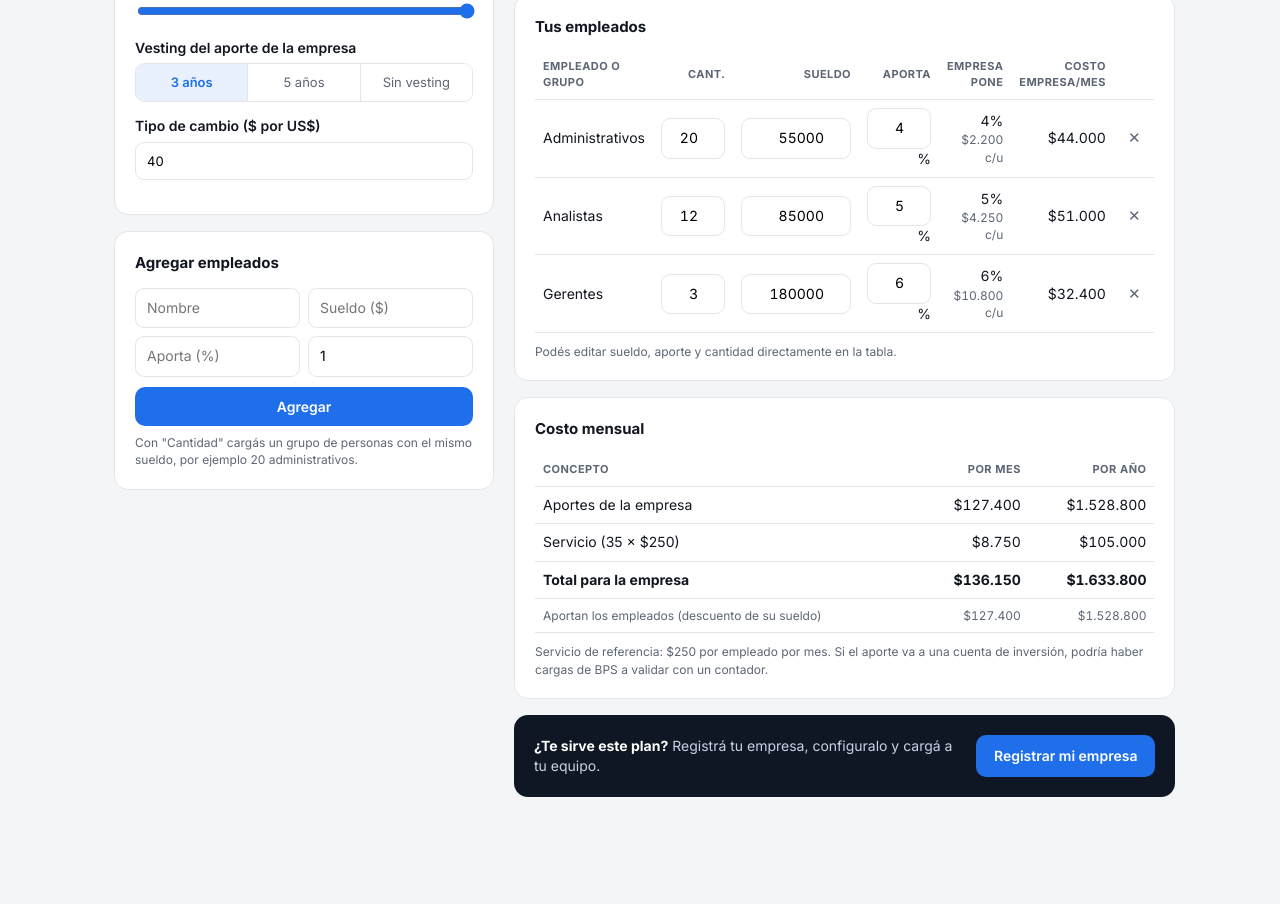
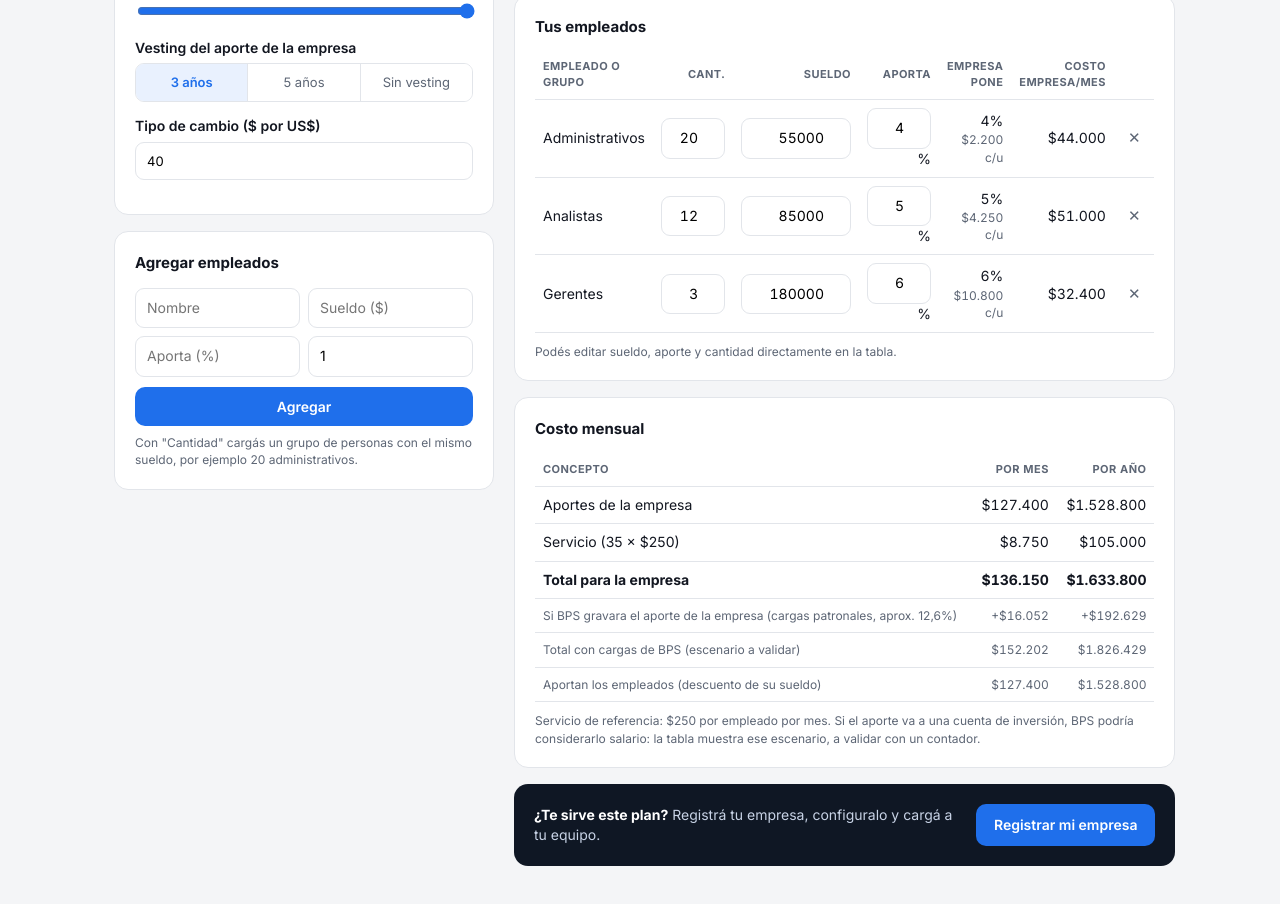
Before and after one commit to fgarayalde04/ahorro-compartido, a website: page public/simulador.html in a window 1280 px wide. Shown: the part 383-1287 px from the top of the page. Before the commit the page ends 1220 px from the top, so only its background shows below. Drawn offline with Linux system fonts and the light colour scheme.

Commit message:
Escenario con cargas de BPS en el simulador y en el costo estimado del plan
Co-Authored-By: Claude Opus 5.5 <noreply@anthropic.com>
Claude-Session: https://claude.ai/code/session_01Hm1vUXZ4qp5EgPd6ixBkNx

```diff
--- a/public/simulador.html
+++ b/public/simulador.html
@@ -82,7 +82,7 @@ td input{padding:6px 8px}
         <div class="card"><h2>Tus empleados</h2><div style="overflow-x:auto"><table id="eTab"></table></div>
           <p class="note" style="margin:10px 0 0">Podés editar sueldo, aporte y cantidad directamente en la tabla.</p></div>
         <div class="card"><h2>Costo mensual</h2><table id="eCost"></table>
-          <p class="note" style="margin:10px 0 0">Servicio de referencia: $250 por empleado por mes. Si el aporte va a una cuenta de inversión, podría haber cargas de BPS a validar con un contador.</p></div>
+          <p class="note" style="margin:10px 0 0">Servicio de referencia: $250 por empleado por mes. Si el aporte va a una cuenta de inversión, BPS podría considerarlo salario: la tabla muestra ese escenario, a validar con un contador.</p></div>
         <div class="cta"><p><b>¿Te sirve este plan?</b> Registrá tu empresa, configuralo y cargá a tu equipo.</p><a class="btn" href="/app?registro">Registrar mi empresa</a></div>
       </div>
     </div>
@@ -133,6 +133,7 @@ window.addEventListener('hashchange', route);
 // ---------- empresa ----------
 let team = [{n:'Administrativos', s:55000, p:4, q:20}, {n:'Analistas', s:85000, p:5, q:12}, {n:'Gerentes', s:180000, p:6, q:3}];
 const eVest = seg('eV', calcE);
+const BPS = 0.126; // aporte jubilatorio patronal 7,5% + FONASA 5% + FRL y FGCL; escenario a validar con un contador
 function calcE(){
   const M = +$('eM').value, T = +$('eT').value, TC = +$('eTC').value || 40;
   $('eMo').textContent = '$' + M.toFixed(2); $('eTo').textContent = pct(T) + ' del sueldo';
@@ -151,6 +152,8 @@ function calcE(){
     <tr><td>Aportes de la empresa</td><td class="n">${money(aC)}</td><td class="n">${money(aC * 12)}</td></tr>
     <tr><td>Servicio (${n} × ${money(FEE)})</td><td class="n">${money(fee)}</td><td class="n">${money(fee * 12)}</td></tr>
     <tr><td><b>Total para la empresa</b></td><td class="n"><b>${money(tot)}</b></td><td class="n"><b>${money(tot * 12)}</b></td></tr>
+    <tr><td class="note">Si BPS gravara el aporte de la empresa (cargas patronales, aprox. 12,6%)</td><td class="n note">+${money(aC * BPS)}</td><td class="n note">+${money(aC * BPS * 12)}</td></tr>
+    <tr><td class="note">Total con cargas de BPS (escenario a validar)</td><td class="n note">${money(tot + aC * BPS)}</td><td class="n note">${money((tot + aC * BPS) * 12)}</td></tr>
     <tr><td class="note">Aportan los empleados (descuento de su sueldo)</td><td class="n note">${money(aE)}</td><td class="n note">${money(aE * 12)}</td></tr>`;
   document.querySelectorAll('#eTab input').forEach(inp => inp.onchange = () => { team[+inp.dataset.i][inp.dataset.k] = Math.max(0, +inp.value || 0); calcE(); });
   document.querySelectorAll('#eTab [data-del]').forEach(b => b.onclick = () => { team.splice(+b.dataset.del, 1); calcE(); });
```
Also changed, not shown: public/app.html (+1 -1 lines).
